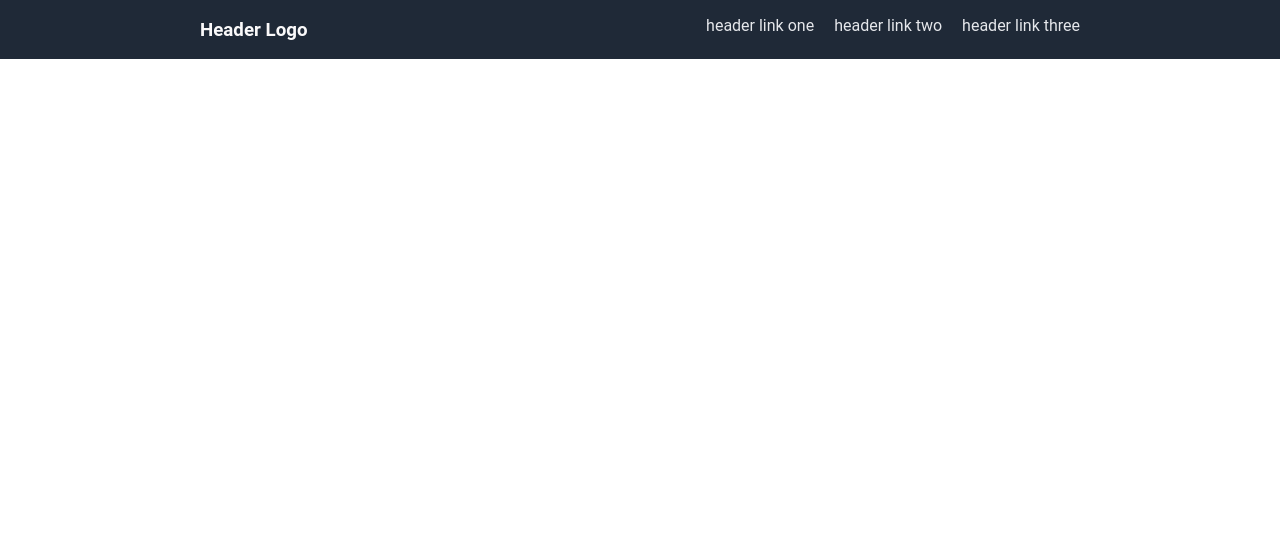
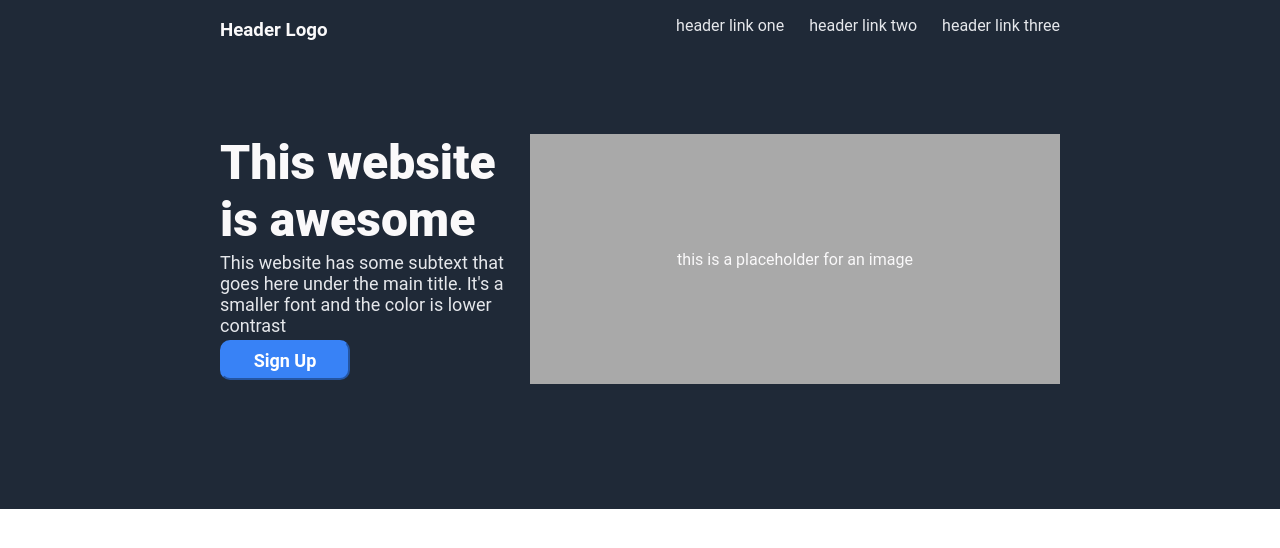
Before and after one commit to jjolly04/landing-page, a plain HTML site: page index.html in a window 1280 px wide. Drawn offline with Linux system fonts and the light colour scheme.

Commit message:
Make first section with text, button, placeholder
Added the first section with formatting and the necessary elements.
Colors may need to be tweaked in the future, and image can be
added.

```diff
--- a/index.html
+++ b/index.html
@@ -14,7 +14,18 @@
         <p>header link two</p>
         <p>header link three</p>
     </div>
+    </div>
 
+    <div class="section-1">
+        <div class="section-1-text">
+            <h1>This website is awesome</h1>
+            <p style="color: #E5E7EB; font-size: 18px; margin: 0;" >This website has some subtext that goes here under the main title. It's a smaller font and the color is lower contrast</p>
+            <button class="section-1-button">Sign Up</button>
+        </div>
+
+        <div class="placeholder">
+            <p>this is a placeholder for an image</p>
+        </div>
     </div>
 
 </body>
--- a/styles.css
+++ b/styles.css
@@ -13,20 +13,74 @@ html, body {
     flex-flow: row nowrap;
     flex: 1 1 auto;
     justify-content: space-between;
-    padding: 0px 200px;
+    padding: 0px 220px;
 
 }
 
 .header-container {
     display: flex;
-    gap: 20px;
+    gap: 25px;
     color: #E5E7EB;
     size: 18px;
-
 }
 
 h3 {
     color: #faf9fa;
     size: 24px;
-    font-family: 'roboto', sans-serif;
+
 }
+
+.section-1 {
+    display: flex;
+    background-color: #1F2937;
+    height: 300px;
+    width: auto;
+    justify-content: space-between;
+
+    padding: 75px 220px;
+
+
+}
+
+h1 {
+    font-size: 48px;
+    font-weight: 800;
+    color: #faf9fa;
+    padding: 0px;
+    margin: 0px;
+}
+
+.placeholder  {
+    display: flex;
+    background-color: darkgray;
+    height: 250px;
+    width: 520px;
+    max-width: 530px;
+    color: #faf9fa;
+    justify-content: center;
+    align-items: center;
+    flex: 1 0 auto;
+}
+
+.section-1-text {
+    display: flex;
+    flex-flow: row wrap;
+    height: 250px;
+    max-width: 450px;
+    padding: 0;
+    margin: 0;
+    flex: 1 1 0;
+}
+
+.section-1-button {
+    border-radius: 10px;
+    width: 130px;
+    height: 40px;
+    background-color: #3882f6;
+    color: white;
+    font-size: 18px;
+    font-weight: 600;
+    border-color: #3882f6;
+
+
+}
```
